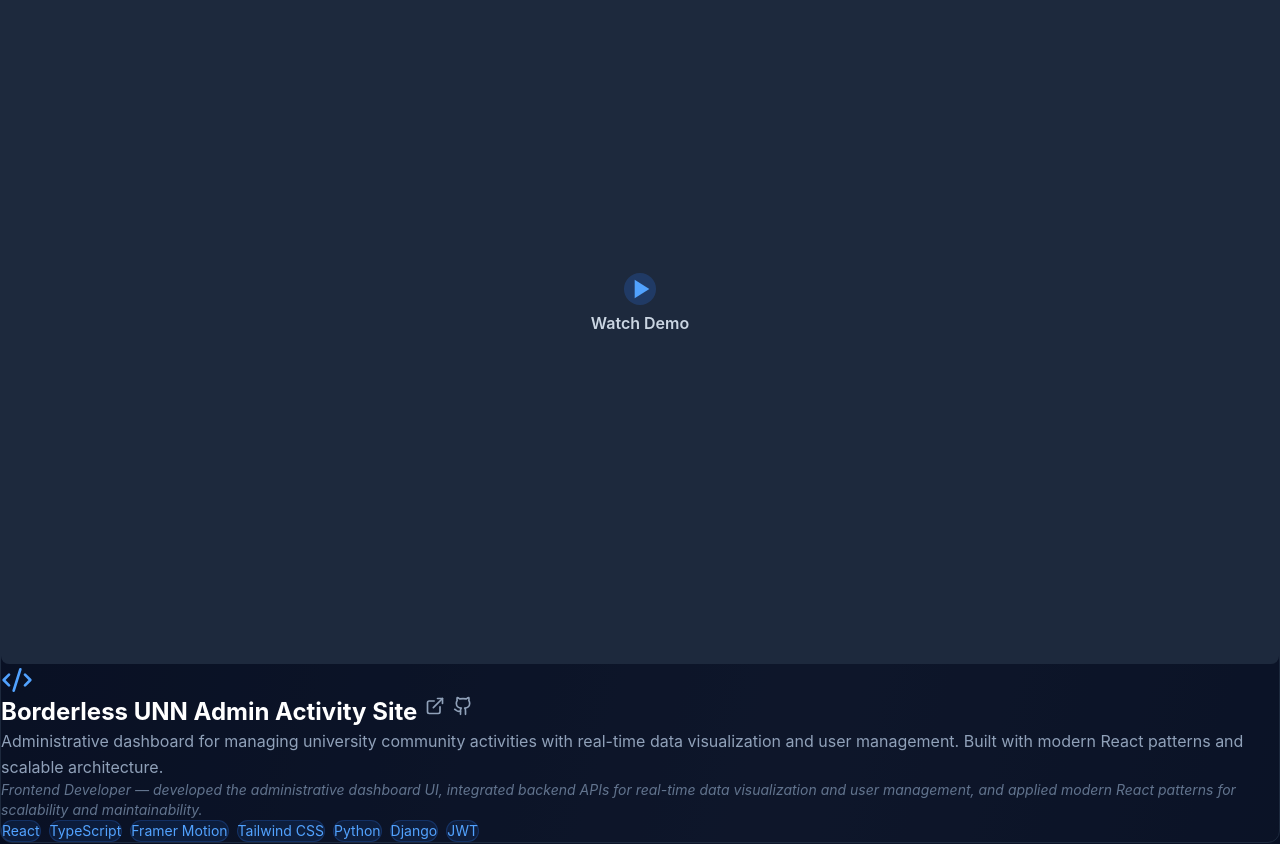
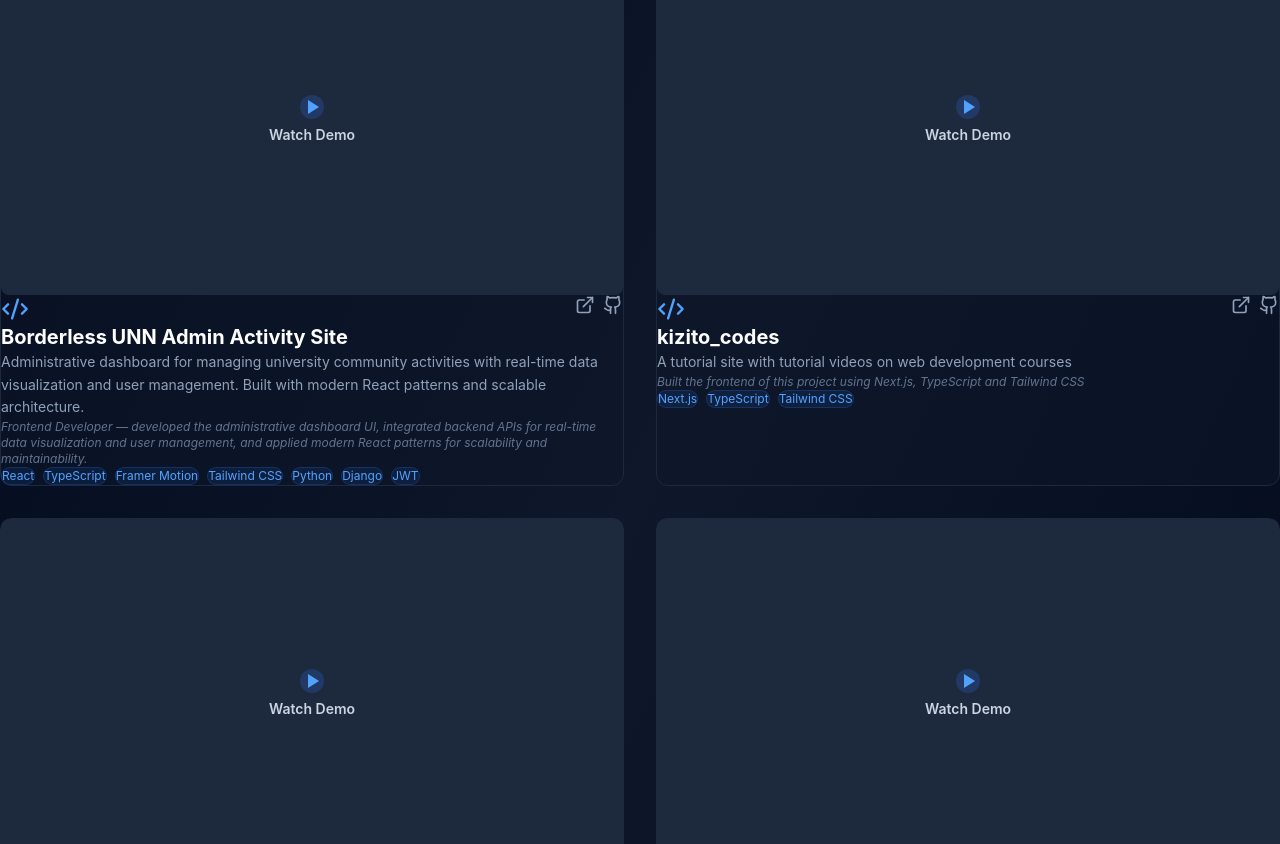
Before and after one commit to Toch-man/tochukwu-portfolio, a Next.js app: page / in a window 1280 px wide. Shown: the part 920-1764 px from the top of the page. Built offline with nearby package versions, Linux system fonts and the light colour scheme.

Commit message:
updated portfolio

```diff
--- a/app/page.tsx
+++ b/app/page.tsx
@@ -81,8 +81,8 @@ export default function Portfolio() {
         "A tutorial site with tutorial videos on web development courses",
       role: "Built the frontend of this project using Next.js, TypeScript and Tailwind CSS",
       tech: ["Next.js", "TypeScript", "Tailwind CSS"],
-      liveLink: "",
-      githubLink: "",
+      liveLink: "https://kizito-code-frontend.vercel.app/",
+      githubLink: "https://github.com/Toch-man/kizito_code_frontend.git",
       videoUrl: "https://www.youtube.com/embed/IIuTm3_VpSg",
       featured: true,
     },
@@ -120,6 +120,7 @@ export default function Portfolio() {
       featured: false,
     },
   ];
+
   const skills: Skills = {
     Frontend: [
       "React",
@@ -253,7 +254,7 @@ export default function Portfolio() {
 
       {/* Projects Section */}
       <section id="projects" className="py-15 px-6">
-        <div className="min-w-screen mx-auto">
+        <div className="max-w-7xl mx-auto">
           <div className="text-center mb-16">
             <h2 className="text-3xl font-bold mb-4">Featured Projects</h2>
             <p className="text-slate-400 text-lg">
@@ -261,17 +262,15 @@ export default function Portfolio() {
             </p>
           </div>
 
-          <div className="grid md:grid-cols-2 gap-8">
+          <div className="grid grid-cols-1 lg:grid-cols-2 gap-8">
             {projects.map((project, index) => (
               <div
                 key={index}
-                className={`bg-slate-900/50 border border-slate-800 rounded-xl p-6 hover:border-blue-500/50 transition-all duration-300 hover:transform hover:scale-105 ${
-                  project.featured ? "md:col-span-2" : ""
-                }`}
+                className="bg-slate-900/50 border border-slate-800 rounded-xl p-6 hover:border-blue-500/50 transition-all duration-300 hover:transform hover:scale-105 flex flex-col"
               >
-                {/* Video Demo Section */}
+                {/* Video Demo Section - Smaller */}
                 {project.videoUrl && (
-                  <div className="mb-6 relative group">
+                  <div className="mb-4 relative group">
                     {activeVideo === project.title ? (
                       <div className="aspect-video bg-slate-800 rounded-lg overflow-hidden">
                         <iframe
@@ -288,16 +287,16 @@ export default function Portfolio() {
                         className="w-full aspect-video bg-slate-800 rounded-lg flex items-center justify-center hover:bg-slate-700 transition-colors"
                       >
                         <div className="text-center">
-                          <div className="bg-blue-500/20 rounded-full p-4 inline-block mb-2 group-hover:bg-blue-500/30 transition-colors">
+                          <div className="bg-blue-500/20 rounded-full p-3 inline-block mb-2 group-hover:bg-blue-500/30 transition-colors">
                             <svg
-                              className="w-8 h-8 text-blue-400"
+                              className="w-6 h-6 text-blue-400"
                               fill="currentColor"
                               viewBox="0 0 24 24"
                             >
                               <path d="M8 5v14l11-7z" />
                             </svg>
                           </div>
-                          <p className="text-slate-300 font-semibold">
+                          <p className="text-slate-300 text-sm font-semibold">
                             Watch Demo
                           </p>
                         </div>
@@ -306,12 +305,10 @@ export default function Portfolio() {
                   </div>
                 )}
 
-                <div className="mb-4">
-                  <Code2 size={32} className="text-blue-400" />
-                </div>
-                <div className="flex flex-row gap-2">
-                  <h3 className="text-2xl font-bold mb-3">{project.title}</h3>
-                  <div className="flex gap-2 mr-3">
+                {/* Project Header */}
+                <div className="flex items-start justify-between mb-3">
+                  <Code2 size={28} className="text-blue-400 shrink-0" />
+                  <div className="flex gap-2">
                     {project.liveLink && (
                       <a
                         href={project.liveLink}
@@ -337,21 +334,23 @@ export default function Portfolio() {
                   </div>
                 </div>
 
-                <p className="text-slate-400 mb-4 leading-relaxed">
+                <h3 className="text-xl font-bold mb-2">{project.title}</h3>
+
+                <p className="text-slate-400 text-sm mb-3 leading-relaxed">
                   {project.description}
                 </p>
 
                 {project.role && (
-                  <p className="text-slate-500 text-sm mb-4 italic">
+                  <p className="text-slate-500 text-xs mb-3 italic">
                     {project.role}
                   </p>
                 )}
 
-                <div className="flex flex-wrap gap-2">
+                <div className="flex flex-wrap gap-2 mt-auto">
                   {project.tech.map((tech, i) => (
                     <span
                       key={i}
-                      className="bg-blue-500/10 border border-blue-500/20 text-blue-400 px-3 py-1 rounded-full text-sm"
+                      className="bg-blue-500/10 border border-blue-500/20 text-blue-400 px-2 py-1 rounded-full text-xs"
                     >
                       {tech}
                     </span>
@@ -365,7 +364,7 @@ export default function Portfolio() {
 
       {/* Skills Section */}
       <section id="skills" className="py-20 px-6 mt-6 bg-slate-900/30">
-        <div className="min-w-screen mx-auto">
+        <div className="max-w-7xl mx-auto">
           <div className="text-center mb-16">
             <h2 className="text-3xl font-bold mb-4">Technical Skills</h2>
             <p className="text-slate-400 text-lg">Technologies I work with</p>
@@ -398,7 +397,7 @@ export default function Portfolio() {
 
       {/* Contact Section */}
       <section id="contact" className="py-20 px-6">
-        <div className="min-w-screen mx-auto text-center">
+        <div className="max-w-4xl mx-auto text-center">
           <h2 className="text-3xl font-bold mb-6">Let&apos;s Work Together</h2>
           <p className="text-slate-400 text-lg mb-12">
             I&apos;m always open to discussing new projects, creative ideas, or
```
